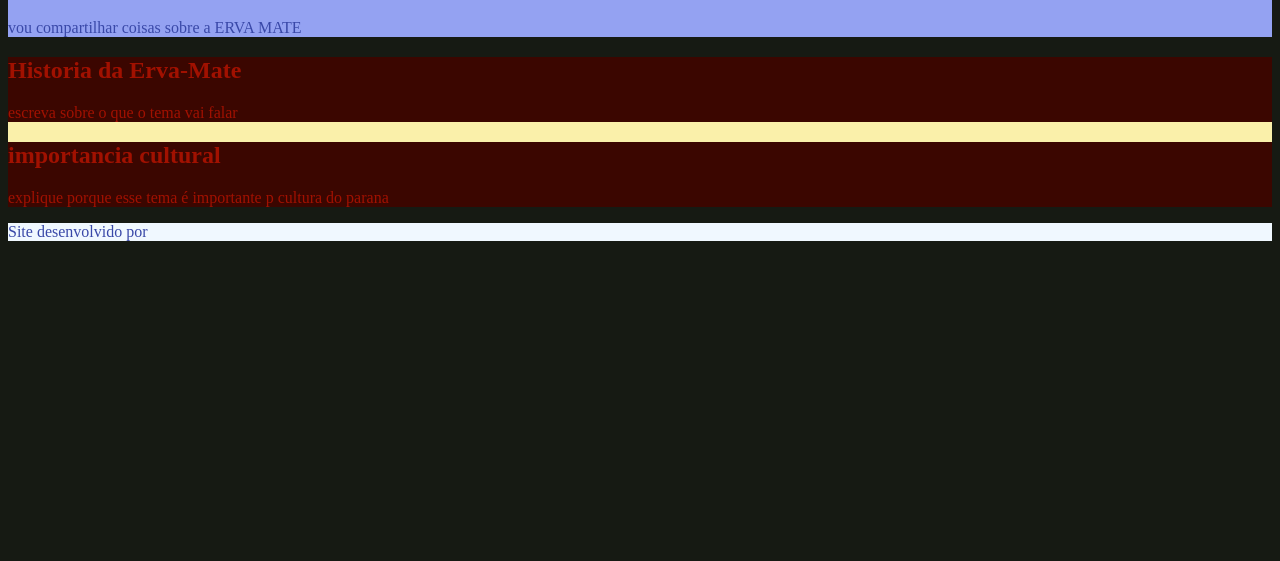
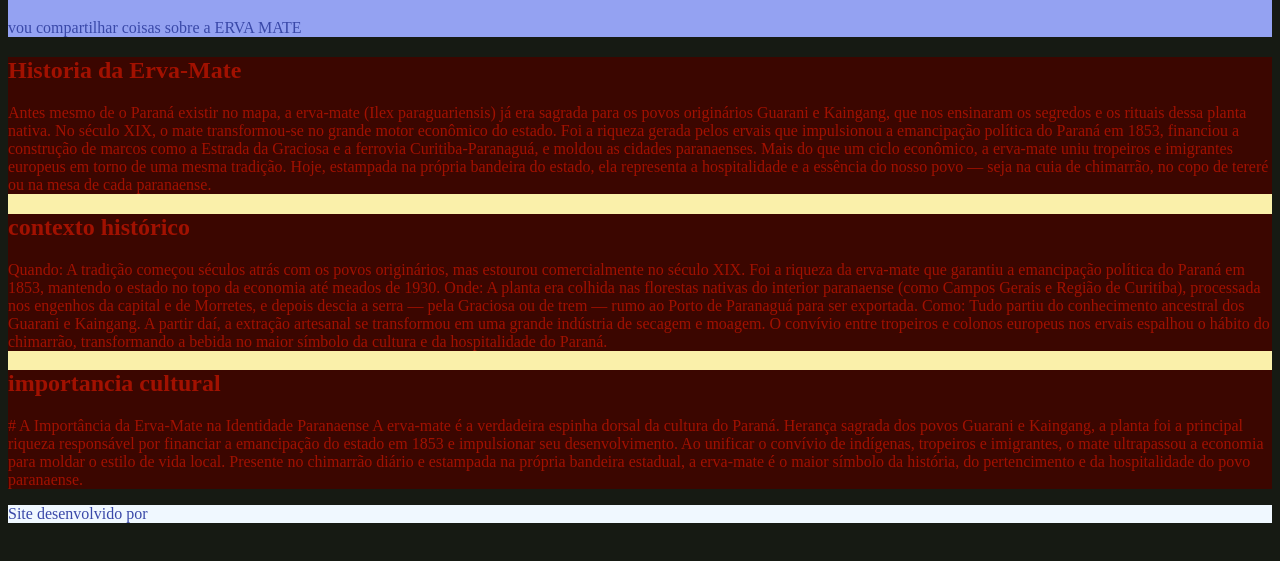
Before and after one commit to nicolleferreirasouza-max/arte-paranaense, a plain HTML site: page index.html in a window 1280 px wide. Shown: the part 61-622 px from the top of the page. Drawn offline with Linux system fonts and the light colour scheme.

Commit message:
atualizei o codigo

```diff
--- a/index.html
+++ b/index.html
@@ -1,11 +1,13 @@
 <!DOCTYPE html>
 <html lang="pt-BR">
+
 <head>
     <meta charset="UTF-8">
     <meta name="viewport" content="width=device-width, initial-scale=1.0">
     <title>ERVA-MATE</title>
     <link rel="stylesheet" href="style.css">
 </head>
+
 <body>
     <header>
         <h1>CICLO DA ERVA MATE</h1>
@@ -14,17 +16,44 @@
     <main>
         <section>
             <h2>Historia da Erva-Mate</h2>
-            <p>escreva sobre o que o tema vai falar</p>
+            <p>Antes mesmo de o Paraná existir no mapa, a erva-mate (Ilex paraguariensis) já era sagrada para os povos
+                originários Guarani e Kaingang, que nos ensinaram os segredos e os rituais dessa planta nativa.
+                No século XIX, o mate transformou-se no grande motor econômico do estado. Foi a riqueza gerada pelos
+                ervais que impulsionou a emancipação política do Paraná em 1853, financiou a construção de marcos como a
+                Estrada da Graciosa e a ferrovia Curitiba-Paranaguá, e moldou as cidades paranaenses.
+                Mais do que um ciclo econômico, a erva-mate uniu tropeiros e imigrantes europeus em torno de uma mesma
+                tradição. Hoje, estampada na própria bandeira do estado, ela representa a hospitalidade e a essência do
+                nosso povo — seja na cuia de chimarrão, no copo de tereré ou na mesa de cada paranaense.</p>
+        </section>
+        <section>
+            <h2>contexto histórico</h2>
+            <p>Quando: A tradição começou séculos atrás com os povos originários, mas estourou comercialmente no
+                século XIX. Foi a riqueza da erva-mate que garantiu a emancipação política do Paraná em 1853, mantendo o
+                estado no topo da economia até meados de 1930.
+                Onde: A planta era colhida nas florestas nativas do interior paranaense (como Campos Gerais e Região
+                de Curitiba), processada nos engenhos da capital e de Morretes, e depois descia a serra — pela Graciosa
+                ou de trem — rumo ao Porto de Paranaguá para ser exportada.
+                Como: Tudo partiu do conhecimento ancestral dos Guarani e Kaingang. A partir daí, a extração
+                artesanal se transformou em uma grande indústria de secagem e moagem. O convívio entre tropeiros e
+                colonos europeus nos ervais espalhou o hábito do chimarrão, transformando a bebida no maior símbolo da
+                cultura e da hospitalidade do Paraná.</p>
         </section>
         <section>
             <h2>importancia cultural</h2>
-            <p>explique porque esse tema é importante p cultura do parana</p>
+            <p> # A Importância da Erva-Mate na Identidade Paranaense
+                A erva-mate é a verdadeira espinha dorsal da cultura do Paraná. Herança sagrada dos povos Guarani e
+                Kaingang, a planta foi a principal riqueza responsável por financiar a emancipação do estado em 1853 e
+                impulsionar seu desenvolvimento.
+                Ao unificar o convívio de indígenas, tropeiros e imigrantes, o mate ultrapassou a economia para moldar o
+                estilo de vida local. Presente no chimarrão diário e estampada na própria bandeira estadual, a erva-mate
+                é o maior símbolo da história, do pertencimento e da hospitalidade do povo paranaense.</p>
         </section>
     </main>
     <footer>
         <p>
-        Site desenvolvido por
+            Site desenvolvido por
         </p>
     </footer>
 </body>
+
 </html>
```
